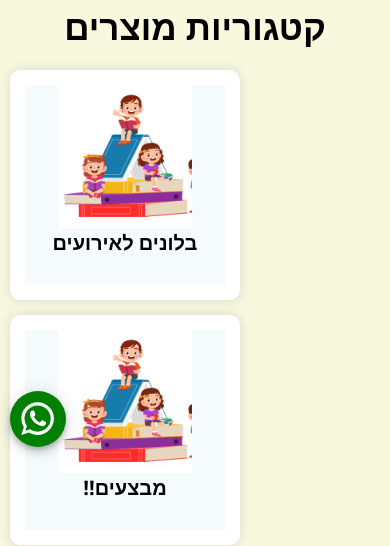
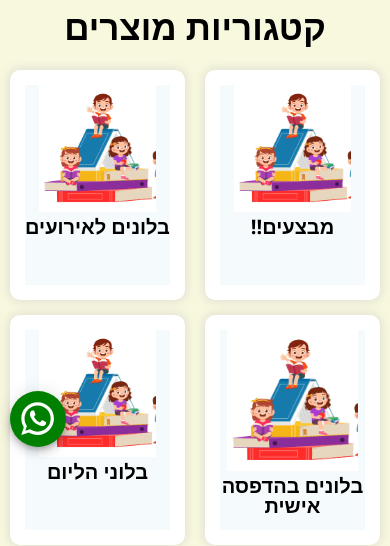
Before and after one commit to elchanan11/my_party5, a React (Create React App) app: page / in a window 390 px wide. Shown: the part 357-903 px from the top of the page. Built offline with nearby package versions, Linux system fonts and the light colour scheme; no server answers; a web font is replaced by a local one.

Commit message:
fixing category for mobile

```diff
--- a/src/components/CategoryItem.jsx
+++ b/src/components/CategoryItem.jsx
@@ -28,7 +28,7 @@ const Container = styled.div`
   padding-left: 0%;
   margin-right: 10px;
   margin-left: 10px;
-  ${mobile({minWidth: "150px"})}
+  ${mobile({minWidth: "110px"})}
 `
 const Image = styled.img`
   max-width: 100%;
```
